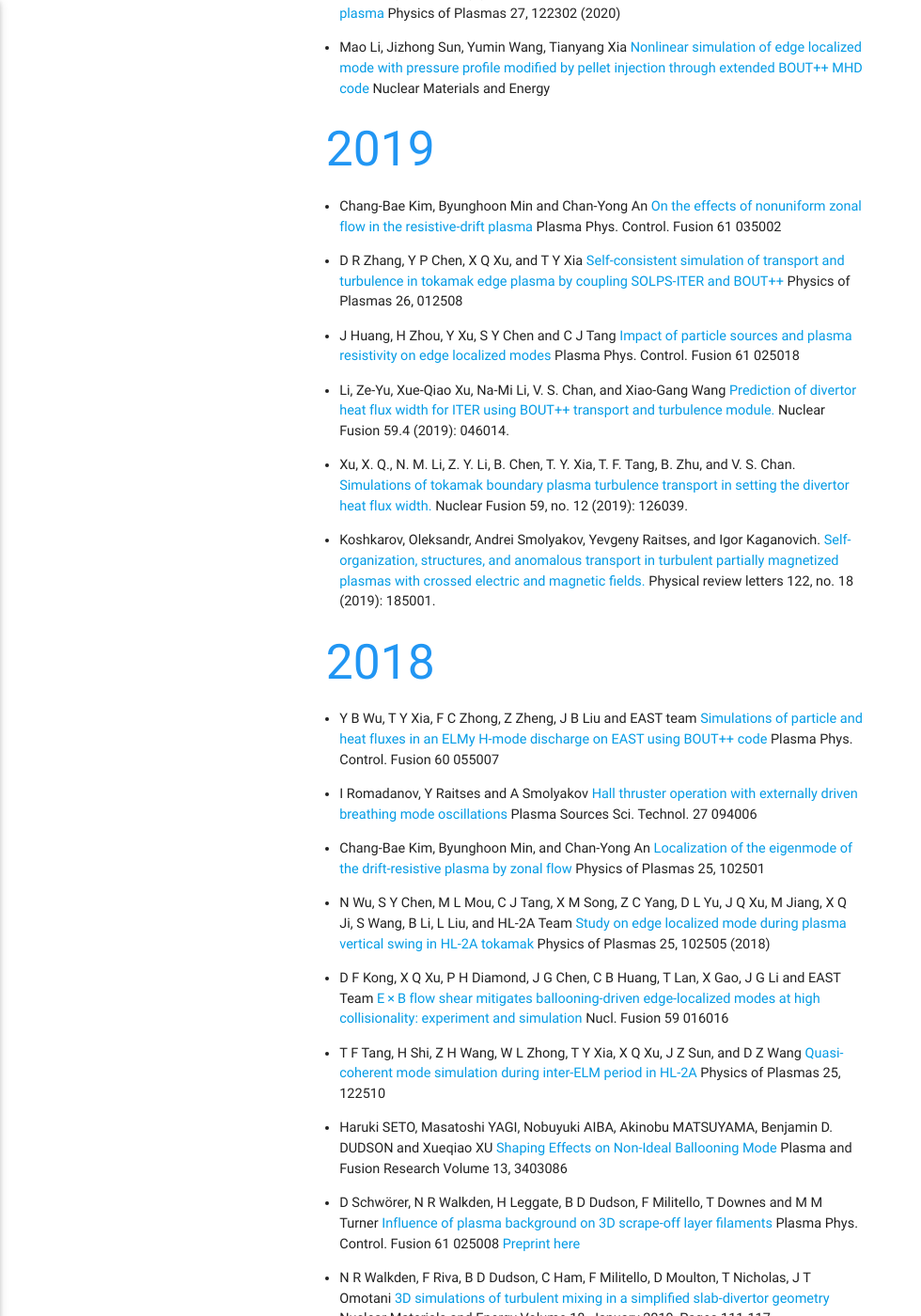
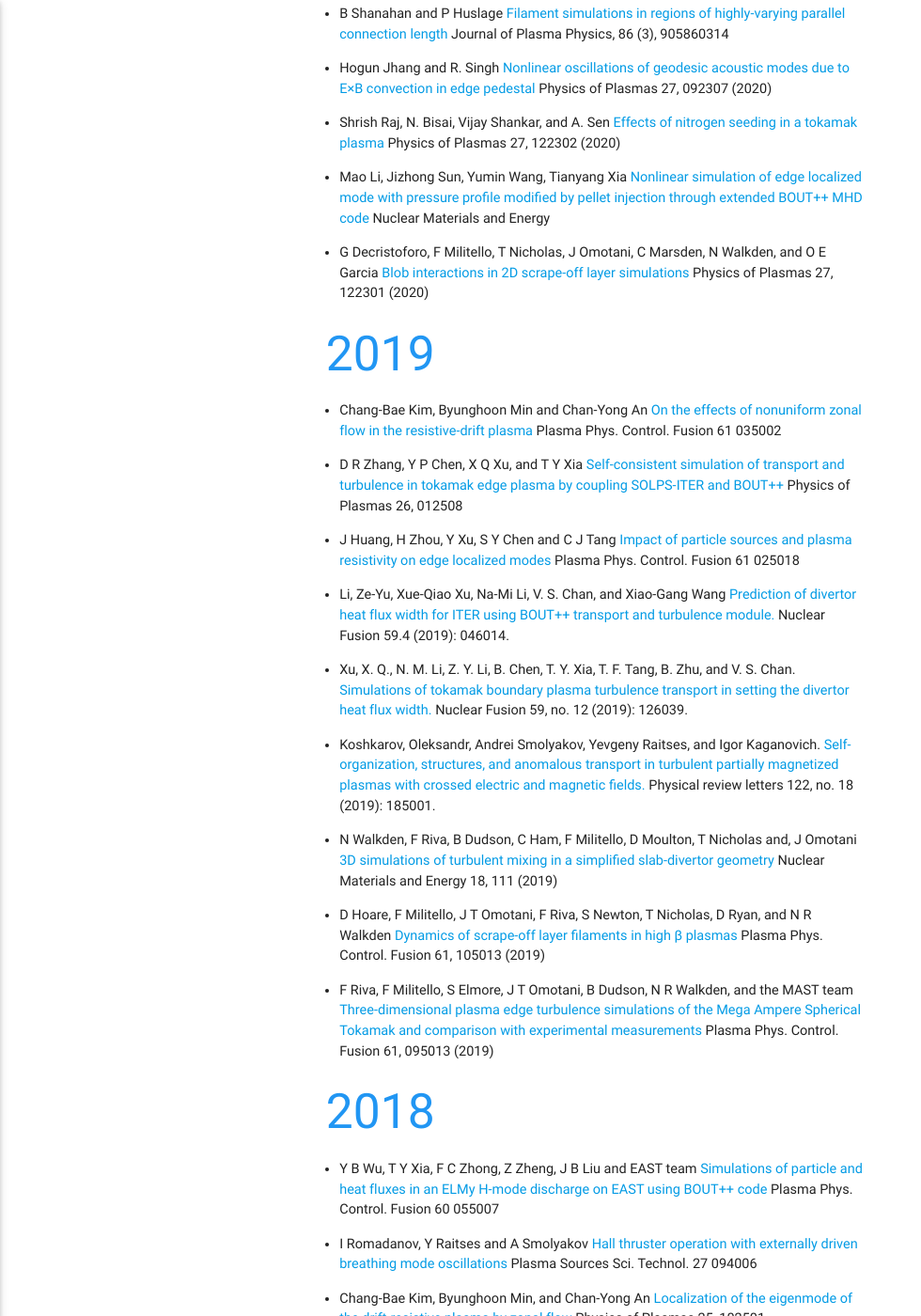
Before and after one commit to boutproject/boutproject.github.io, a Jekyll site: the page built from publications/index.md, in a window 1280 px wide and 1400 px high, scrolled down 872 px. Shown: the whole window at 94% size, without its empty margins (0-980 px from the left). Built offline with Jekyll 4.4.1, drawn with Linux system fonts in a browser that asks for light colours; some of the changed text lies outside the part shown.

Commit message:
Add STORM-related publications

```diff
--- a/publications/index.md
+++ b/publications/index.md
@@ -9,6 +9,8 @@
 ----
 
 * T. Ahmadi, H. Tanabe and Y. Ono [Two-dimensional resistive MHD simulation of the optimized plasma formation in the spherical tokamaks](https://doi.org/10.1088/1741-4326/abebce) Nucl. Fusion 61 066001 (2021)
+* G Decristoforo, A Theodorsen, J Omotani, T Nicholas, and O E Garcia [Numerical turbulence simulations of intermittent fluctuations in the scrape-off layer of magnetized plasmas](https://doi.org/10.1063/5.0047566) Physics of Plasmas 28, 072301 (2021)
+* T E G Nicholas, J Omotani, F Riva, F Militello, and B Dudson, [Comparing two- and three-dimensional models of scrape-off layer turbulent transport](https://arxiv.org/abs/2103.09727)
 
 2020
 ----
@@ -22,6 +24,7 @@
 convection in edge pedestal](https://doi.org/10.1063/5.0017431) Physics of Plasmas 27, 092307 (2020)
 * Shrish Raj, N. Bisai, Vijay Shankar, and A. Sen [Effects of nitrogen seeding in a tokamak plasma](https://doi.org/10.1063/5.0015647) Physics of Plasmas 27, 122302 (2020)
 * Mao Li, Jizhong Sun, Yumin Wang, Tianyang Xia [Nonlinear simulation of edge localized mode with pressure profile modified by pellet injection through extended BOUT++ MHD code](https://doi.org/10.1016/j.nme.2020.100888) Nuclear Materials and Energy
+* G Decristoforo, F Militello, T Nicholas, J Omotani, C Marsden, N Walkden, and O E Garcia [Blob interactions in 2D scrape-off layer simulations](https://doi.org/10.1063/5.0021314) Physics of Plasmas 27, 122301 (2020)
 
 2019
 ----
@@ -32,6 +35,9 @@
 * Li, Ze-Yu, Xue-Qiao Xu, Na-Mi Li, V. S. Chan, and Xiao-Gang Wang [Prediction of divertor heat flux width for ITER using BOUT++ transport and turbulence module.](https://doi.org/10.1088/1741-4326/ab0184) Nuclear Fusion 59.4 (2019): 046014.
 * Xu, X. Q., N. M. Li, Z. Y. Li, B. Chen, T. Y. Xia, T. F. Tang, B. Zhu, and V. S. Chan. [Simulations of tokamak boundary plasma turbulence transport in setting the divertor heat flux width.](https://doi.org/10.1088/1741-4326/ab430d) Nuclear Fusion 59, no. 12 (2019): 126039.
 * Koshkarov, Oleksandr, Andrei Smolyakov, Yevgeny Raitses, and Igor Kaganovich. [Self-organization, structures, and anomalous transport in turbulent partially magnetized plasmas with crossed electric and magnetic fields.](10.1103/PhysRevLett.122.185001) Physical review letters 122, no. 18 (2019): 185001.
+* N Walkden, F Riva, B Dudson, C Ham, F Militello, D Moulton, T Nicholas and, J Omotani [3D simulations of turbulent mixing in a simplified slab-divertor geometry](https://doi.org/10.1016/j.nme.2018.12.005) Nuclear Materials and Energy 18, 111 (2019)
+* D Hoare, F Militello, J T Omotani, F Riva, S Newton, T Nicholas, D Ryan, and N R Walkden [Dynamics of scrape-off layer filaments in high β plasmas](https://doi.org/10.1088/1361-6587/ab34f8) Plasma Phys. Control. Fusion 61, 105013 (2019)
+* F Riva, F Militello, S Elmore, J T Omotani, B Dudson, N R Walkden, and the MAST team [Three-dimensional plasma edge turbulence simulations of the Mega Ampere Spherical Tokamak and comparison with experimental measurements](https://doi.org/10.1088/1361-6587/ab3561) Plasma Phys. Control. Fusion 61, 095013 (2019)
 
 2018
 ----
@@ -86,7 +92,7 @@
 * CY An, B Min, CB Kim [Cross phase of resistive-drift plasma turbulence near an adiabatic state](http://dx.doi.org/10.3938/jkps.69.1290) Journal of the Korean Physical Society (2016) 69
 * Z X Liu, X Q Xu, X Gao, A E Hubbard, J W Hughes, J R Walk, C Theiler, T Y  Xia, S G Baek, T Golfinopoulos, D Whyte, T Zhang, J G Li [The physics mechanisms of the weakly coherent mode in the Alcator C-Mod Tokamak](http://dx.doi.org/10.1063/1.4972088) Physics of Plasmas 23, 120703 (2016)
 * N M Li, J Z Sun, Z H Wang, X Q Xu, Z Sun, L Wang, J S Hu, D.Z. Wang [Numerical investigation on lithium transport in the edge plasma of EAST real-time- Li-injection experiments in the frame of BOUT++](http://dx.doi.org/10.1016/j.nme.2016.12.009) Nucl.Mat.and Energy (2016)
-* N R Walkden, L Easy, F Militello and J T Omotani [Dynamics of 3D isolated thermal filaments](https://arxiv.org/abs/1606.00582)
+* N R Walkden, L Easy, F Militello and J T Omotani [Dynamics of 3D isolated thermal filaments](https://doi.org/10.1088/0741-3335/58/11/115010) Plasma Phys. Control. Fusion 58, 115010 (2016). [Preprint here] (https://arxiv.org/abs/1606.00582)
 * Ya-Hui Wang, W-F Guo, Z-H Wang Q-L Ren A-P Sun, Min Xu, Ai-Ke Wang and Nong Xiang [Radial transport dynamics studies of SMBI with a newly developed TPSMBI code](https://doi.org/10.1088/1674-1056/25/10/106601) Chinese Phys. B 25 106601 (2016)
 * J Huang, S Y Chen and C J Tang [Simulations of peeling-ballooning modes with electron cyclotron resonance heating](http://dx.doi.org/10.1063/1.4948482) Physics of Plasmas 23, 052513 (2016)
 * T F Tang, X Q Xu, C H Ma, E M Bass, C Holland and J Candy [Benchmark studies of the gyro-Landau-fluid code and gyro-kinetic codes on kinetic ballooning modes](http://dx.doi.org/10.1063/1.4944391) Physics of Plasmas 23, 032119 (2016)
```
